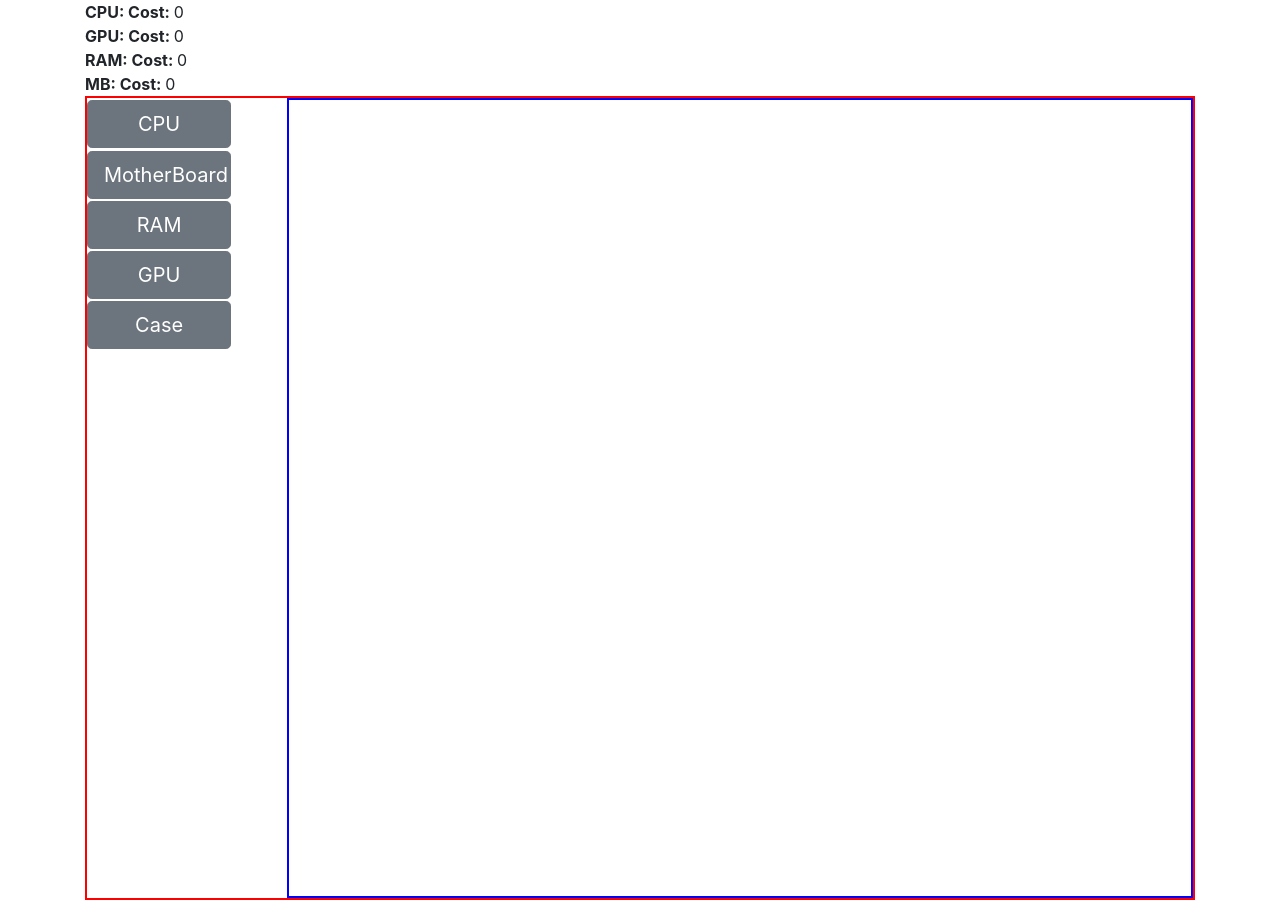
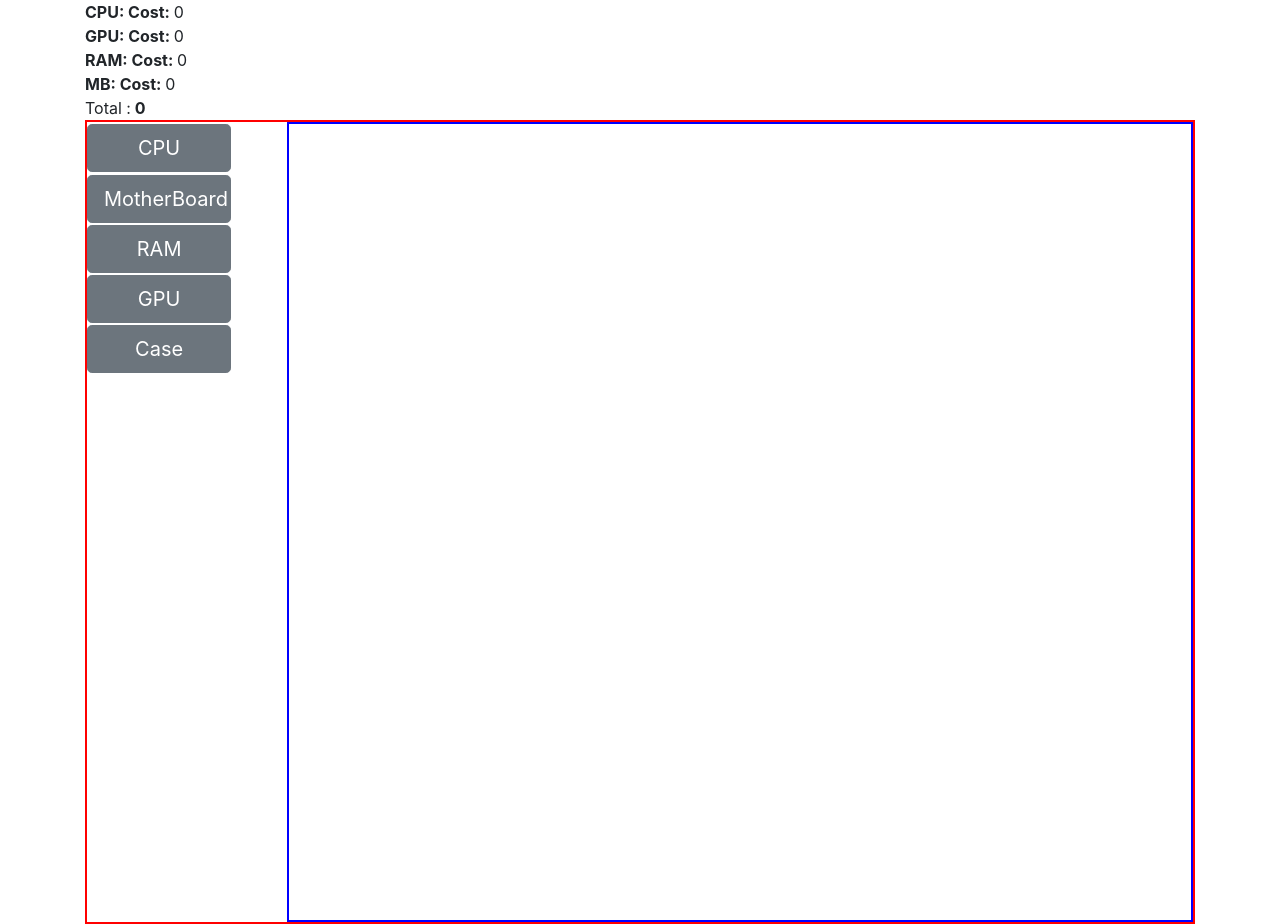
Before and after one commit to ali1129js/buildrig-app, a React (Create React App) app: page / in a window 1280 px wide. Before the commit the page ends 900 px from the top, so only its background shows below. Built offline with nearby package versions, Linux system fonts and the light colour scheme.

Commit message:
cost summery

```diff
--- a/src/components/Built.js
+++ b/src/components/Built.js
@@ -2,12 +2,17 @@
  * @Author: Ali
  * @Date:   2020-06-03T15:57:39+02:00
  * @Last modified by:   Ali
- * @Last modified time: 2020-06-05T10:09:29+02:00
+ * @Last modified time: 2020-06-05T10:29:58+02:00
  */
 import React from "react";
 
 const Built = ({ myBuild: { cpu, gpu, mb, ram } }) => {
-  console.log(cpu.cost);
+  let total =
+    parseInt(cpu.cost) +
+    parseInt(gpu.cost) +
+    parseInt(ram.cost) +
+    parseInt(mb.cost);
+
   return (
     <div className="built">
       <div className="cpu">
@@ -30,6 +35,9 @@ const Built = ({ myBuild: { cpu, gpu, mb, ram } }) => {
         {mb.brand} <strong> Cost: </strong>
         {mb.cost}
       </div>
+      <div className="total">
+        Total :<strong> {total} </strong>
+      </div>
     </div>
   );
 };
--- a/src/components/assemble/Cpu.js
+++ b/src/components/assemble/Cpu.js
@@ -2,34 +2,34 @@
  * @Author: Ali
  * @Date:   2020-06-02T13:44:58+02:00
  * @Last modified by:   Ali
- * @Last modified time: 2020-06-05T10:05:30+02:00
+ * @Last modified time: 2020-06-05T10:28:55+02:00
  */
 import React, { useState } from "react";
 
 const Cpu = ({ updateBuild }) => {
   const [brand, setCpu] = useState("");
-  const [cost, setCost] = useState(null);
+  const [cost, setCost] = useState("");
   const handleSubmit = e => {
     e.preventDefault();
     let item = { brand, cost };
     updateBuild(item);
     setCpu("");
-    setCost(null);
+    setCost("");
   };
   return (
     <div className="cpu">
-      <form onSubmit={e => handleSubmit(e)}>
+      <form onSubmit={handleSubmit}>
         <input
           type="text"
           placeholder="Enter a CPU"
-          className="input"
+          className="ml-3"
           value={brand}
           onChange={e => setCpu(e.target.value)}
         />
         <input
           type="text"
           placeholder="Cost"
-          className="input"
+          className="ml-3"
           value={cost}
           onChange={e => setCost(e.target.value)}
         />
--- a/src/components/assemble/Gpu.js
+++ b/src/components/assemble/Gpu.js
@@ -2,23 +2,23 @@
  * @Author: Ali
  * @Date:   2020-06-02T13:45:20+02:00
  * @Last modified by:   Ali
- * @Last modified time: 2020-06-05T10:05:59+02:00
+ * @Last modified time: 2020-06-05T10:28:38+02:00
  */
 import React, { useState } from "react";
 
 const Gpu = ({ updateBuild }) => {
   const [brand, setGpu] = useState("");
-  const [cost, setCost] = useState(null);
+  const [cost, setCost] = useState("");
   const handleSubmit = e => {
     e.preventDefault();
     let item = { brand, cost };
     updateBuild(item);
     setGpu("");
-    setCost(null);
+    setCost("");
   };
   return (
     <div className="cpu">
-      <form onSubmit={e => handleSubmit(e)}>
+      <form onSubmit={handleSubmit}>
         <input
           type="text"
           placeholder="Enter a GPU"
--- a/src/components/assemble/MotherBoard.js
+++ b/src/components/assemble/MotherBoard.js
@@ -2,24 +2,23 @@
  * @Author: Ali
  * @Date:   2020-06-02T13:45:42+02:00
  * @Last modified by:   Ali
- * @Last modified time: 2020-06-05T10:05:49+02:00
+ * @Last modified time: 2020-06-05T10:28:44+02:00
  */
 import React, { useState } from "react";
 
 const MotherBoard = ({ updateBuild }) => {
   const [brand, setMb] = useState("");
-  const [cost, setCost] = useState(null);
+  const [cost, setCost] = useState("");
   const handleSubmit = e => {
     e.preventDefault();
     let item = { brand, cost };
     updateBuild(item);
-
     setMb("");
-    setCost(null);
+    setCost("");
   };
   return (
     <div className="cpu">
-      <form onSubmit={e => handleSubmit(e)}>
+      <form onSubmit={handleSubmit}>
         <input
           type="text"
           placeholder="Enter a MotherBoard"
--- a/src/components/assemble/Ram.js
+++ b/src/components/assemble/Ram.js
@@ -2,24 +2,24 @@
  * @Author: Ali
  * @Date:   2020-06-02T13:46:02+02:00
  * @Last modified by:   Ali
- * @Last modified time: 2020-06-05T10:05:41+02:00
+ * @Last modified time: 2020-06-05T10:28:49+02:00
  */
 import React, { useState } from "react";
 
 const Ram = ({ updateBuild }) => {
   const [brand, setRam] = useState("");
-  const [cost, setCost] = useState(null);
+  const [cost, setCost] = useState("");
 
   const handleSubmit = e => {
     e.preventDefault();
     let item = { brand, cost };
     updateBuild(item);
     setRam("");
-    setCost(null);
+    setCost("");
   };
   return (
     <div className="cpu">
-      <form onSubmit={e => handleSubmit(e)}>
+      <form onSubmit={handleSubmit}>
         <input
           type="text"
           placeholder="Enter a RAM"
```
